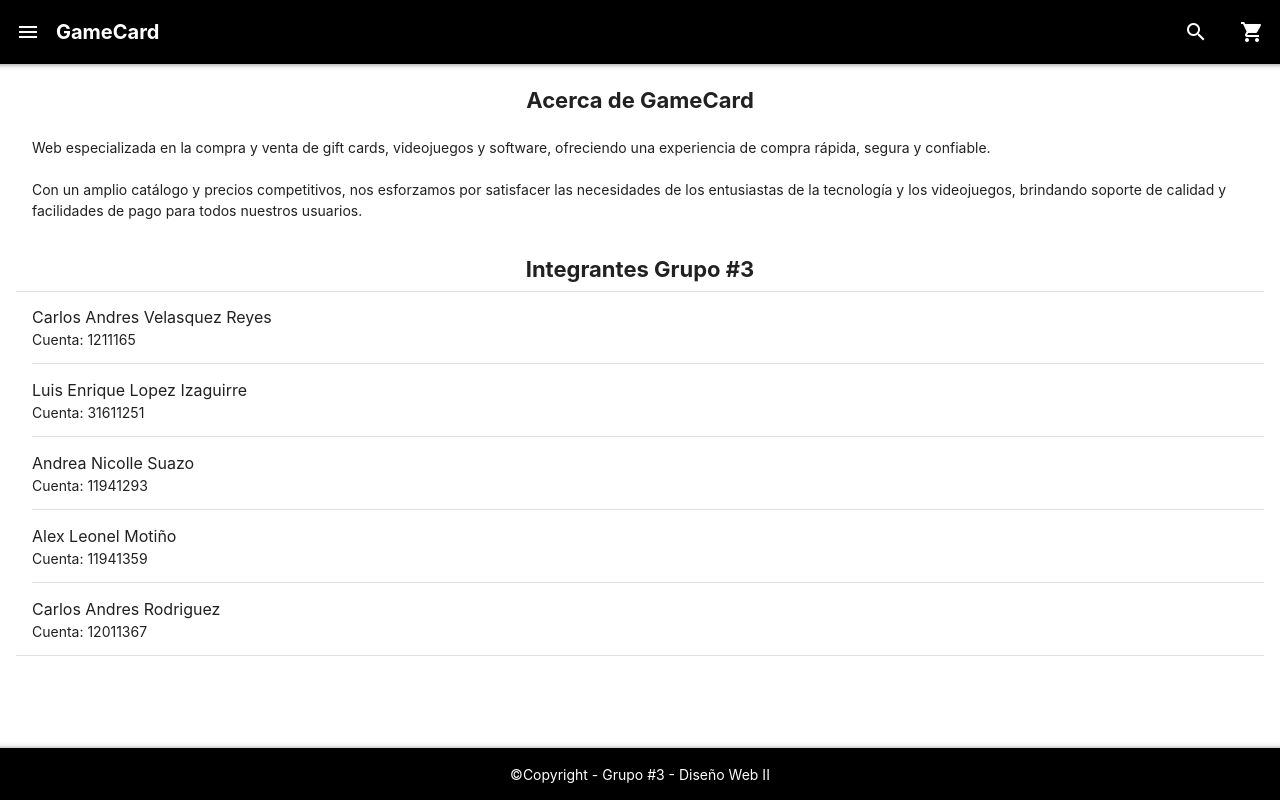
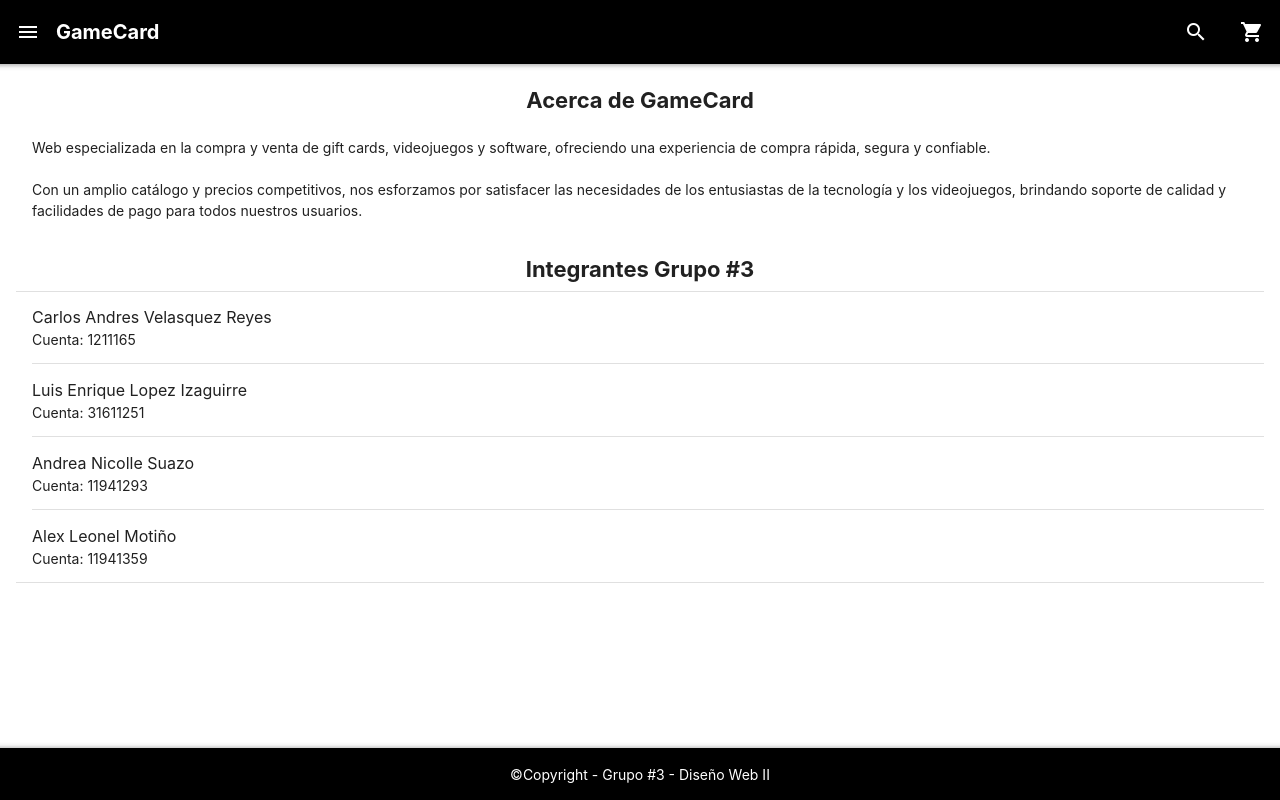
Before and after one commit to CavelDev/proyecto-app-gamecard-f7, a plain HTML site: page acercade.html in a window 1280 px wide. Drawn offline with Linux system fonts and the light colour scheme.

Commit message:
Add files via upload

```diff
--- a/acercade.html
+++ b/acercade.html
@@ -127,18 +127,6 @@
 								  </div>
 								</div>
 							  </li>
-
-							  <!-- 5: Carlos Andres Rodriguez -->
-							  <li>
-								<div class="item-content">
-								  <div class="item-inner">
-									<div class="item-title-row">
-									  <div class="item-title">Carlos Andres Rodriguez</div>
-									</div>
-									<div class="item-subtitle">Cuenta: 12011367</div>
-								  </div>
-								</div>
-							  </li>
 							</ul>
 						  </div>
 
```
